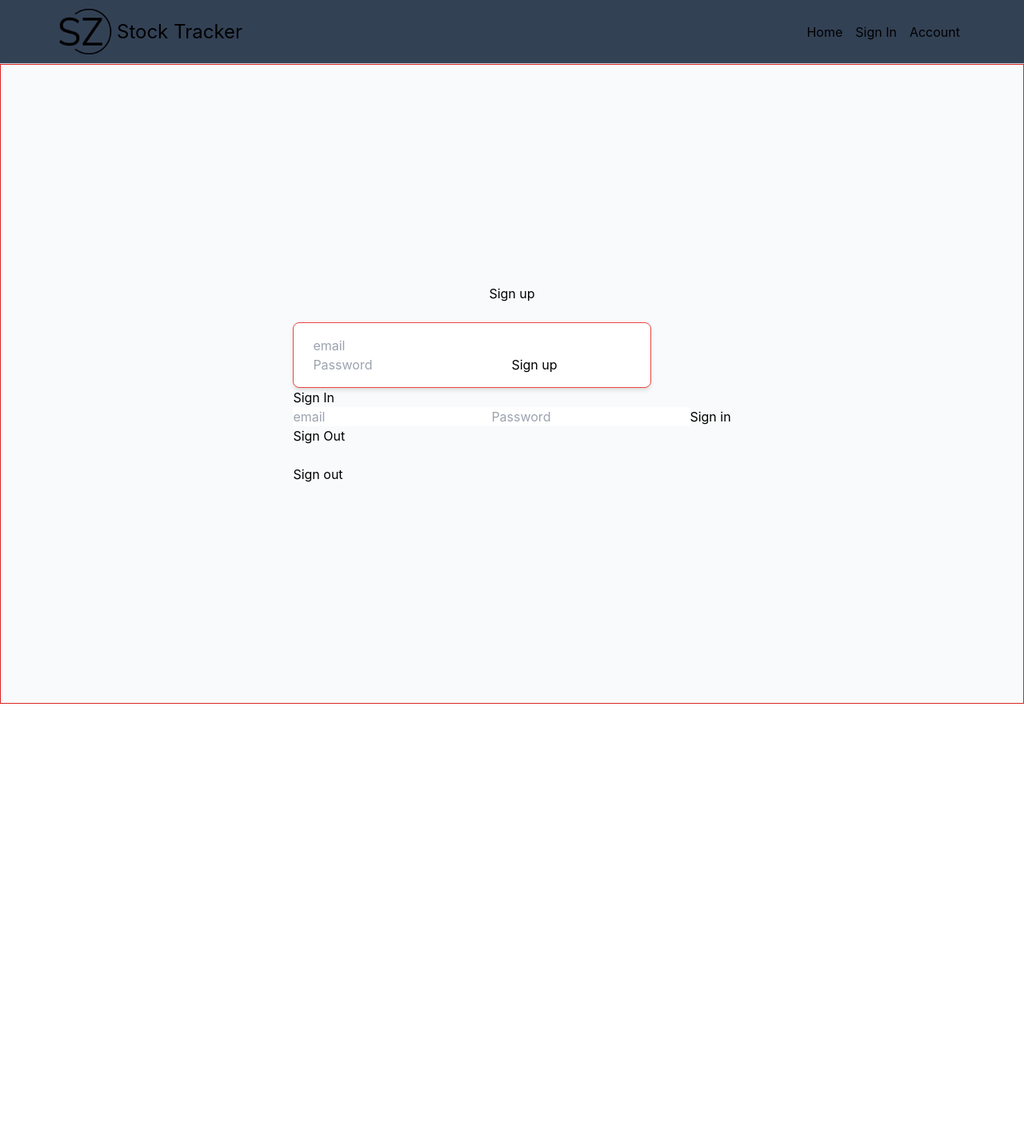
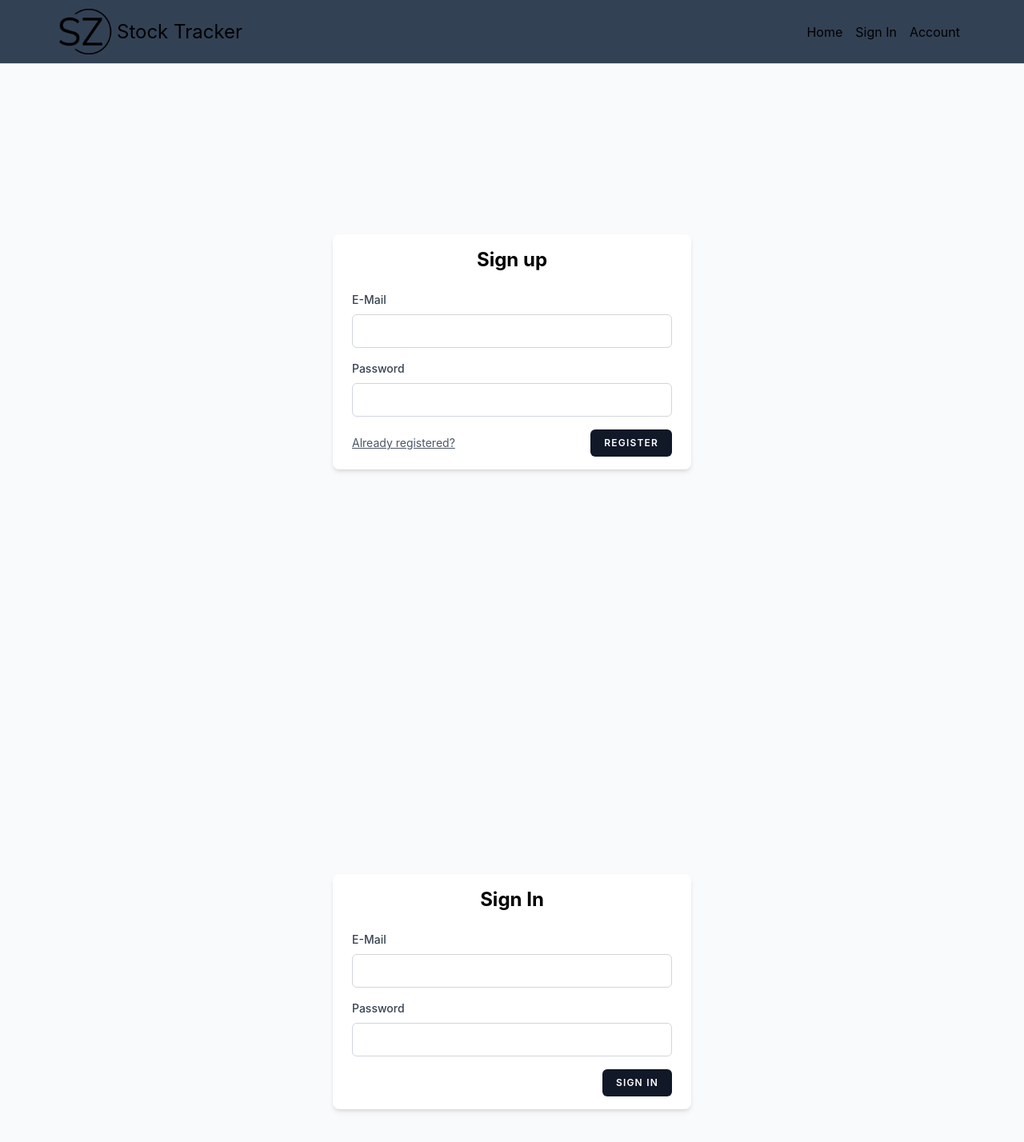
Before and after one commit to Zookerman3/Stock-Tracker-App, a React (Create React App) app: page /sign-in in a window 1280 px wide. Shown: the top 1428 px of the page at 80% size. Before the commit the page ends 880 px from the top, so only its background shows below. Built offline with nearby package versions, Linux system fonts and the light colour scheme; no server answers.

Commit message:
sign in page wip

```diff
--- a/src/components/SignIn.js
+++ b/src/components/SignIn.js
@@ -46,30 +46,143 @@ function SignIn() {
 
     return (
         <React.Fragment>
-            <div className="mt-20 border border-red-600 flex flex-col items-center min-h-screen pt-6 sm:justify-center sm:pt-0 bg-gray-50">
+            <div className="flex flex-col items-center justify-center min-h-screen bg-gray-50">
+                <div className="max-w-md w-full px-6 py-4 mt-20 bg-white shadow-md rounded-lg">
+                    <h1 className="text-center mb-6 text-2xl font-bold">Sign up</h1>
+                    {signUpSuccess}
+                    <form onSubmit={doSignUp}>
+                        <div className="mb-4">
+                            <label htmlFor="email" className="block mb-2 text-sm font-medium text-gray-700">
+                                E-Mail
+                            </label>
+                            <input
+                                type="text"
+                                name="email"
+                                className="w-full px-3 py-2 border-gray-300 rounded-md focus:outline-none focus:border-indigo-300 focus:ring focus:ring-indigo-200 focus:ring-opacity-50 border border-slate"
+                            />
+                        </div>
+                        <div className="mb-4">
+                            <label htmlFor="password" className="block mb-2 text-sm font-medium text-gray-700">
+                                Password
+                            </label>
+                            <input
+                                type="password"
+                                name="password"
+                                className="w-full px-3 py-2 border-gray-300 rounded-md focus:outline-none focus:border-indigo-300 focus:ring focus:ring-indigo-200 focus:ring-opacity-50 border border-slate"
+                            />
+                        </div>
+                        <div className="flex items-center justify-between">
+                            <a href="#" className="text-sm text-gray-600 underline hover:text-gray-900">
+                                Already registered?
+                            </a>
+                            <button
+                                type="submit"
+                                className="inline-flex items-center px-4 py-2 ml-4 text-xs font-semibold tracking-widest text-white uppercase transition duration-150 ease-in-out bg-gray-900 border border-transparent rounded-md active:bg-gray-900"
+                            >
+                                Register
+                            </button>
+                        </div>
+                    </form>
+                </div>
+            </div>
+
+
+
+            <div className="flex flex-col items-center justify-center min-h-screen bg-gray-50">
+                <div className="max-w-md w-full px-6 py-4 mt-20 bg-white shadow-md rounded-lg">
+                    <h1 className="text-center mb-6 text-2xl font-bold">Sign In</h1>
+                    {signUpSuccess}
+                    <form onSubmit={doSignIn}>
+                        <div className="mb-4">
+                            <label htmlFor="email" className="block mb-2 text-sm font-medium text-gray-700">
+                                E-Mail
+                            </label>
+                            <input
+                                type="text"
+                                name="email"
+                                className="w-full px-3 py-2 border-gray-300 rounded-md focus:outline-none focus:border-indigo-300 focus:ring focus:ring-indigo-200 focus:ring-opacity-50 border border-slate"
+                            />
+                        </div>
+                        <div className="mb-4">
+                            <label htmlFor="password" className="block mb-2 text-sm font-medium text-gray-700">
+                                Password
+                            </label>
+                            <input
+                                type="password"
+                                name="password"
+                                className="w-full px-3 py-2 border-gray-300 rounded-md focus:outline-none focus:border-indigo-300 focus:ring focus:ring-indigo-200 focus:ring-opacity-50 border border-slate"
+                            />
+                        </div>
+                        <div className="flex items-center justify-end">
+                            <button
+                                type="submit"
+                                className="inline-flex px-4 py-2 ml-4 text-xs font-semibold tracking-widest text-white uppercase transition duration-150 ease-in-out bg-gray-900 border border-transparent rounded-md active:bg-gray-900"
+                            >
+                                Sign In
+                            </button>
+                        </div>
+                    </form>
+                </div>
+            </div>
+        </React.Fragment>
+    );
+}
+
+export default SignIn;
+
+
+
+{/* <div className="mt-20  flex flex-col items-center min-h-screen pt-6 sm:justify-center sm:pt-0 bg-gray-50">
                 <h1>Sign up</h1>
                 {signUpSuccess}
                 <div>
-                    <form className="border border-red-500 w-full px-6 py-4 mt-6 overflow-hidden bg-white shadow-md sm:max-w-md sm:rounded-lg" onSubmit={doSignUp}>
+                    <form className=" w-full px-6 py-4 mt-6 overflow-hidden bg-white shadow-md sm:max-w-md sm:rounded-lg" onSubmit={doSignIn}>
                         <label
                             htmlFor="email"
                             className="block text-sm font-medium text-gray-700 undefined"
                         >
-
+                            E-Mail
                         </label>
+                        <div className="flex flex-col items-start">
                             <input
                                 type='text'
                                 name='email'
-                            placeholder='email' />
 
+                                className="block w-full mt-1 border-gray-300 rounded-md shadow-sm focus:border-indigo-300 focus:ring focus:ring-indigo-200 focus:ring-opacity-50"
+                            />
+
+                        </div>
+
+                        <div className="mt-4">
+                            <label
+                                htmlFor="password"
+                                className="block text-sm font-medium text-gray-700 undefined"
+                            >
+                                Password
+                            </label>
+                            <div className="flex flex-col items-start">
                                 <input
                                     type='password'
-                            name='password'
-                            placeholder='Password' />
+                                    name='signinPassword'
+                                    className="block w-full mt-1 border-gray-300 rounded-md shadow-sm focus:border-indigo-300 focus:ring focus:ring-indigo-200 focus:ring-opacity-50"
+                                />
+                            </div>
 
-                        <button type='submit'>Sign up</button>
+
+                        </div>
+                        <div className="flex items-center justify-end mt-4">
+                            <button
+                                type="submit"
+                                className="inline-flex items-center px-4 py-2 ml-4 text-xs font-semibold tracking-widest text-white uppercase transition duration-150 ease-in-out bg-gray-900 border border-transparent rounded-md active:bg-gray-900 false"
+                            >
+                                Sign In
+                            </button>
+                        </div>
                     </form>
+                </div>
+            </div> */}
 
+{/* <div>
      <h1>Sign In</h1>
                 <form onSubmit={doSignIn}>
                     <input
@@ -87,12 +200,6 @@ function SignIn() {
                 {signOutSuccess}
                 <br />
                 <button onClick={doSignOut}>Sign out</button>
-                </div>
 
 </div>
-
-        </React.Fragment>
-    );
-}
-
-export default SignIn;
+                */}
```
Lines whose indentation alone changed are shown as unchanged.
